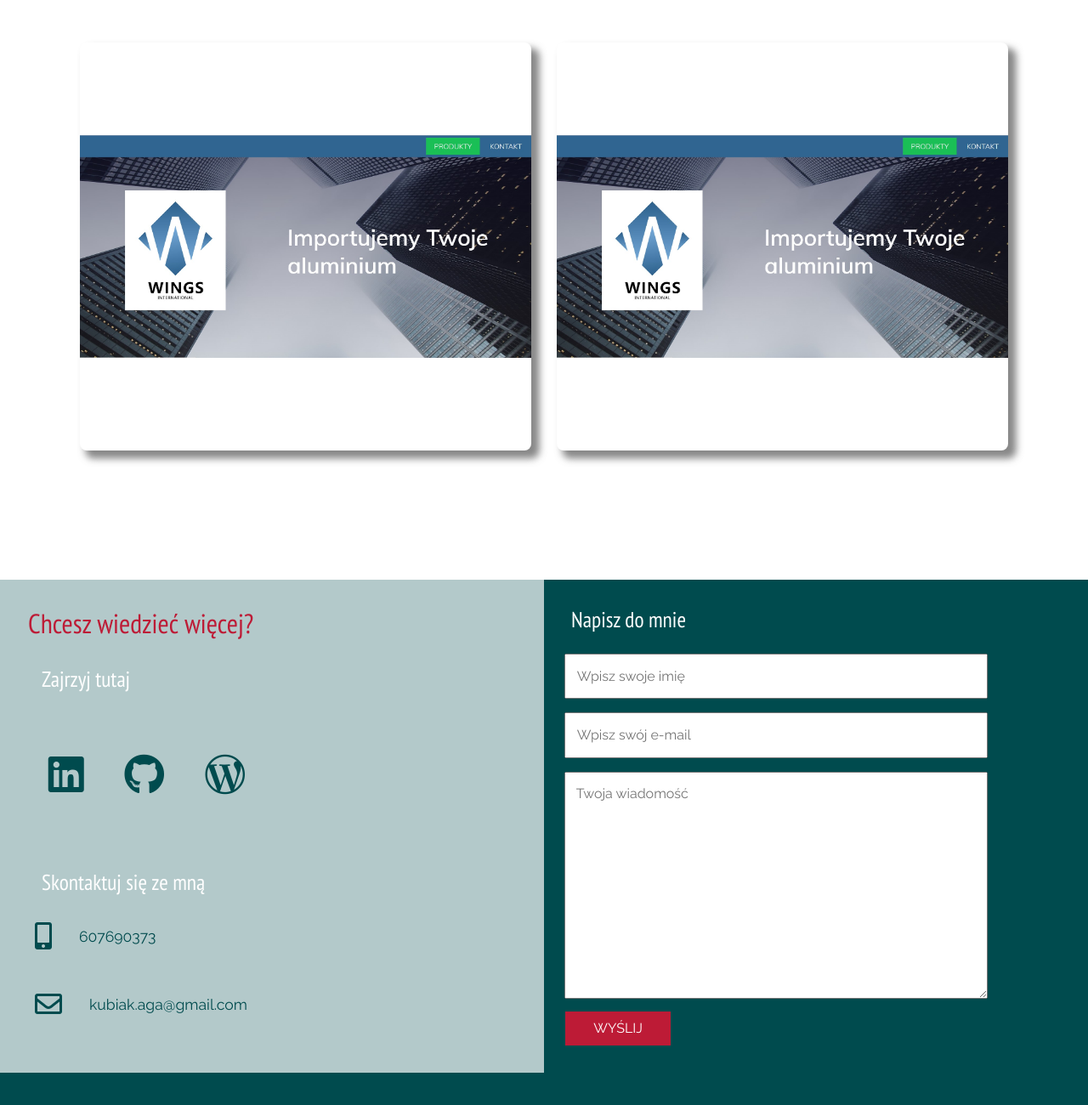
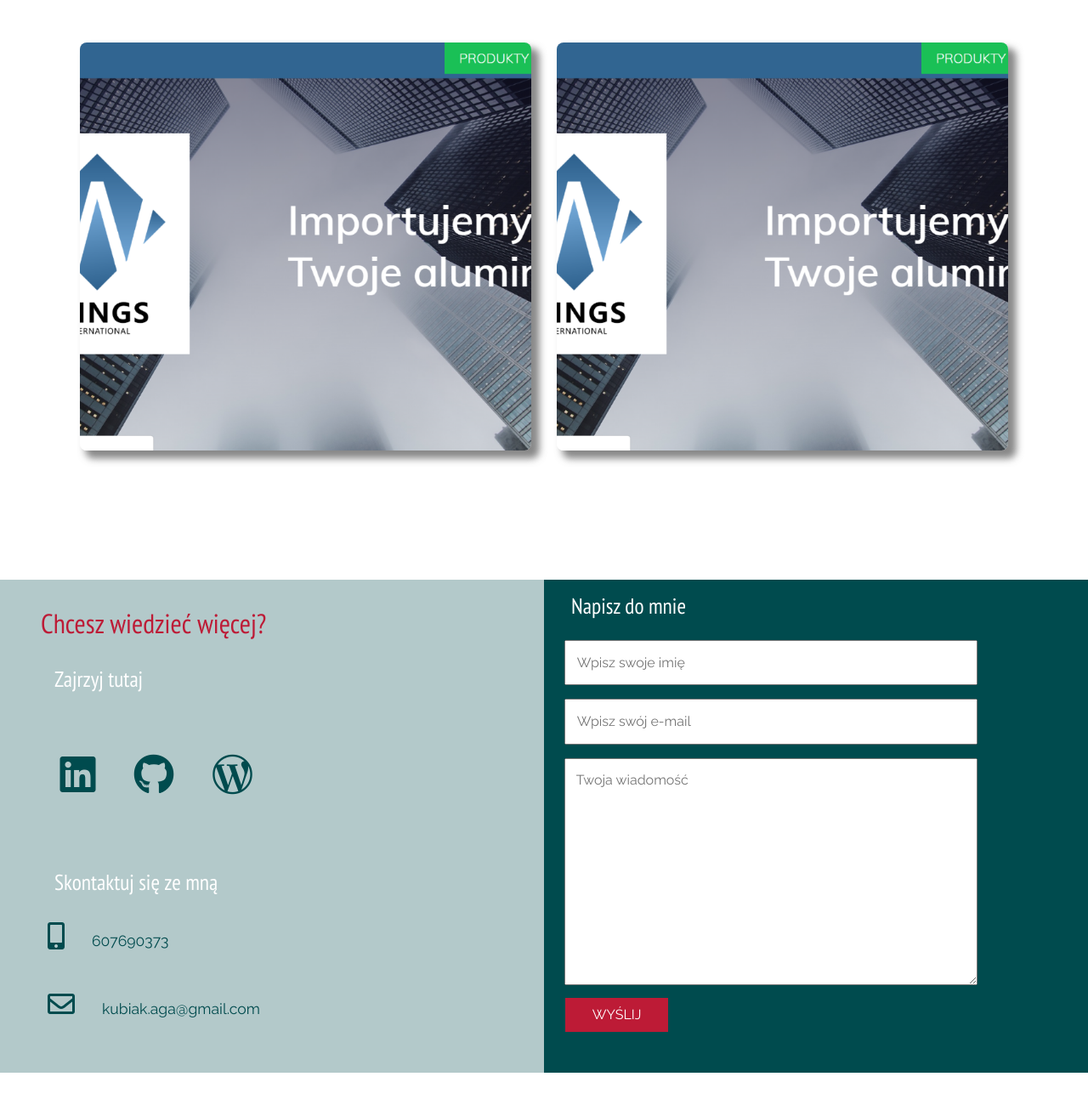
Before and after one commit to agatakk/agatakk.github.io, a plain HTML site: page Moje-portfolio/index.html in a window 1280 px wide. Shown: the part 918-2218 px from the top of the page at 85% size. After the commit the page ends 2180 px from the top, so only its background shows below. Drawn offline with nearby package versions, Linux system fonts and the light colour scheme.

Commit message:
Sekcja kontakt: poprawki, skecja portfolio: zmiana zdjęcia projektu

```diff
--- a/Moje-portfolio/css/style.css
+++ b/Moje-portfolio/css/style.css
@@ -193,7 +193,7 @@ h3{
     }
 }
 
-/* portfolio */
+/* PORTFOLIO */
 
 #portfolio{
     background-color: #fff;
@@ -211,12 +211,9 @@ h3{
     width:100%;
     margin-top: 3rem;
 
-    /* -moz-box-shadow:    inset 0 0 10px #000000;
-    -webkit-box-shadow: inset 0 0 10px #000000;
-    box-shadow:         inset 0 0 10px #000000; */
 }
 #portfolio figure #portfolio-img-1{
-    background-image: url("../img/WINGSINt.jpg");
+    background-image: url("../img/wings-int.png");
 }
 
 #portfolio figure .portfolio-item{
@@ -224,7 +221,7 @@ h3{
    height:60vh;
    position: relative;
    background-position: center;
-   background-size: contain;
+   background-size: cover;
    background-repeat: no-repeat;
    border-radius: .5rem;
   -webkit-box-shadow: 0.5rem .5rem 0.5rem .1rem rgb(85, 85, 85, .7);
@@ -285,14 +282,25 @@ h3{
 
 #contact{
     background-color: rgb(0, 75, 78);
-    height:100vh;
+    max-width: 100vw;
+    /* height:100vh; */
     padding: 0;
+    margin:0;
+}
+
+#contact .row-footer{
+    margin: 0;
 }
 #contact .background-white{
     background-color: rgba(255, 255, 255, 0.7);
     height: 100%;
+
+    padding: 2rem;
+}
+
+#contact .background-green{
+
     width: 100%;
-    padding: 2rem;
 }
 #contact .contact-more-info{
     color: rgb(0, 75, 78);
@@ -352,7 +360,7 @@ h3{
 #contact .contact-more-info .tel-email p, #contact .contact-more-info .tel-email a{
 
    margin: 1rem;
-   padding: .5rem .5rem 0 .5rem;
+   padding: .8rem .5rem 0 .5rem;
    line-height: 1rem;
 
 
@@ -362,8 +370,8 @@ h3{
     text-decoration: none;
     color: rgb(0, 75, 78);
     transition: all .6s;
+    border-radius: .5rem;
 
-    border-radius: .5rem;
 }
 #contact .contact-more-info .tel-email a:hover{
     color: rgb(189, 27, 54);
@@ -371,7 +379,7 @@ h3{
 
 }
 #contact .contact-form{
-    padding: 1rem;
+    width: 10%;
 }
 
 #contact .contact-form input, #contact .contact-form textarea{
@@ -395,6 +403,8 @@ h3{
 
 #contact .contact-form input[type="submit"]:hover{
     cursor: pointer;
+    background-color:#fff;
+    color: rgb(189, 27, 54)
 }
 
 #contact .contact-form input:focus, #contact .contact-form textarea:focus{
--- a/Moje-portfolio/index.html
+++ b/Moje-portfolio/index.html
@@ -97,6 +97,7 @@
         </section>
 
         <footer class="container-fluid" id="contact">
+            <div class="container-fluid">
             <div class="row">
             <div class="col-md-6 background-white">
             <section class="contact-more-info">
@@ -121,7 +122,7 @@
                 </div>
 
             </section>
-            <section class="contact-more-info">
+            <section class="contact-more-info background-green">
                 <h3>Skontaktuj się ze mną</h3>
                 <div class="tel-email">
                 <figure>
@@ -149,6 +150,7 @@
             </form>
         </div>
     </div>
+</div>
         </footer>
 
 
```
Also changed, not shown: Moje-portfolio/img/wings-int.png (added).
